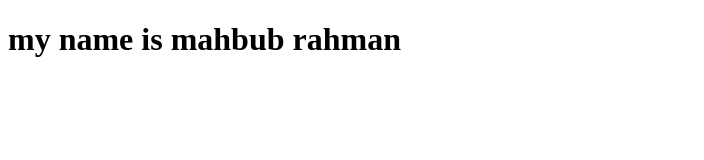
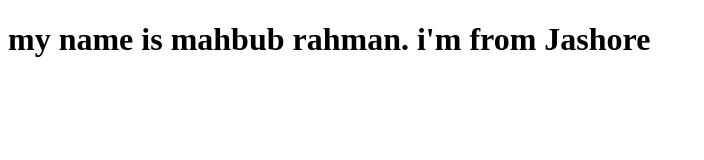
Before and after one commit to mahbub01304/test_Github, a plain HTML site: page index.html in a window 1280 px wide. Shown: the whole page, without its empty margins (0-704 px from the left). Drawn offline with Linux system fonts and the light colour scheme.

Commit message:
Update index.html

```diff
--- a/index.html
+++ b/index.html
@@ -8,6 +8,6 @@
     <title>Document</title>
 </head>
 <body>
-    <h1>my name is mahbub rahman</h1>
+    <h1>my name is mahbub rahman. i'm from Jashore</h1>
 </body>
 </html>
```
